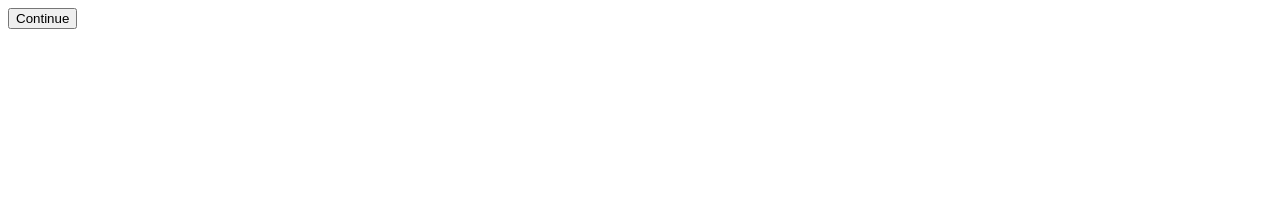
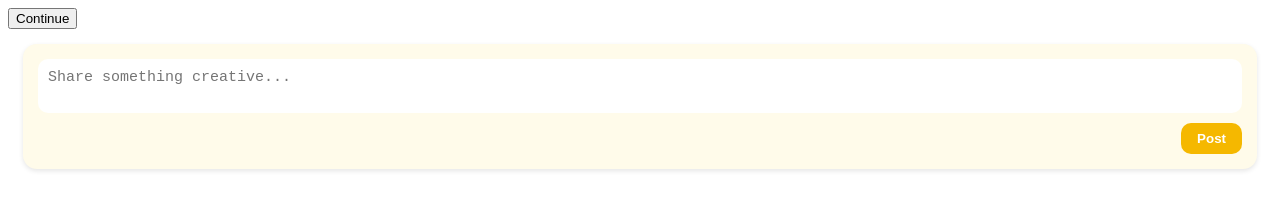
Before and after one commit to Oritrend/Oritrend-beta, a plain HTML site: page Index.html in a window 1280 px wide. Drawn offline with Linux system fonts and the light colour scheme.

Commit message:
Implement post creator section in Index.html
Added a post creator section with a textarea and buttons for posting, liking, commenting, and sharing. Included styling for the post creator UI.

```diff
--- a/Index.html
+++ b/Index.html
@@ -1 +1,69 @@
 <button onclick="window.location.href='home.html'">Continue</button>
+<!-- Post Creator Section -->
+<div class="create-post">
+  <textarea id="newPostText" placeholder="Share something creative..."></textarea>
+  <div class="post-actions">
+    <button onclick="addPost()">Post</button>
+  </div>
+</div>
+
+<script>
+function addPost() {
+  const feed = document.querySelector('.feed');
+  const text = document.getElementById('newPostText').value.trim();
+  if (text !== "") {
+    const post = document.createElement('div');
+    post.className = 'post';
+    post.innerHTML = `
+      <div class="post-header">
+        <img src="https://i.imgur.com/9qv3YbK.jpg" class="avatar">
+        <div>
+          <h3>@${'NewCreator'}</h3>
+          <p>Just now</p>
+        </div>
+      </div>
+      <p class="post-text">${text}</p>
+      <div class="post-actions">
+        <button>❤️ Like</button>
+        <button>💬 Comment</button>
+        <button>🔗 Share</button>
+      </div>
+    `;
+    feed.prepend(post);
+    document.getElementById('newPostText').value = "";
+  }
+}
+</script>
+
+<style>
+.create-post {
+  background: #fffbea;
+  border-radius: 14px;
+  padding: 15px;
+  margin: 15px;
+  box-shadow: 0 2px 5px rgba(0,0,0,0.1);
+}
+.create-post textarea {
+  width: 100%;
+  border: none;
+  resize: none;
+  border-radius: 10px;
+  padding: 10px;
+  outline: none;
+  font-size: 15px;
+  background: #fff;
+}
+.create-post .post-actions button {
+  background: #f5b800;
+  border: none;
+  padding: 8px 16px;
+  border-radius: 10px;
+  color: #fff;
+  font-weight: bold;
+  cursor: pointer;
+}
+.create-post .post-actions {
+  margin-top: 10px;
+  text-align: right;
+}
+</style>
```
